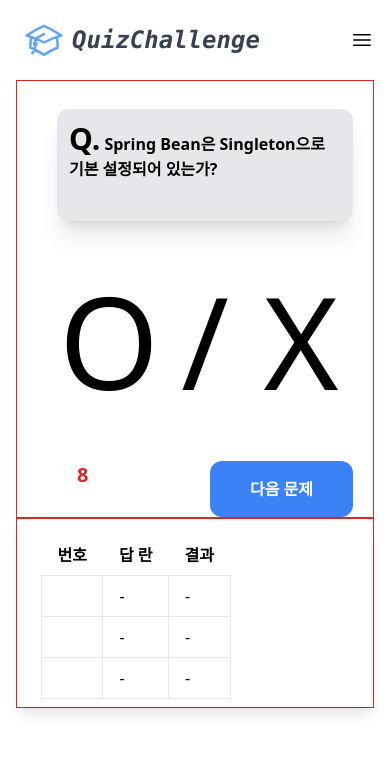
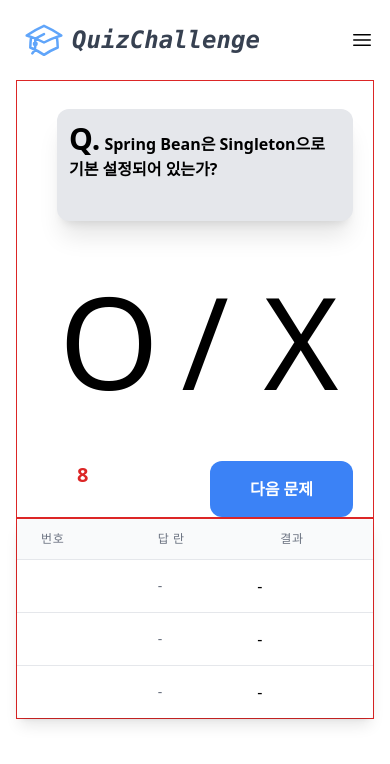
Before and after one commit to 0320kangk/quiz_challenge_front, a Vue app: page /test in a window 390 px wide. Both pictures are taken after a click on the button "게임 시작". Shown: the top 764 px of the page. Built offline with nearby package versions, Linux system fonts and the light colour scheme.

Commit message:
반응형 테이블 작성

```diff
--- a/src/components/views/Test.vue
+++ b/src/components/views/Test.vue
@@ -93,28 +93,48 @@
       <!-- 답안 표 -->
       <div
         v-if="gameStarted"
-        class="col-span-12 sm:col-span-3 border border-red-600"
+        class="col-span-12 sm:col-span-3 border border-red-600 flex flex-col justify-center"
       >
-        <div class="max-w-sm rounded overflow-hidden shadow-lg">
-          <div class="overflow-x-auto px-6 pt-4 pb-2">
+        <div class="max-w-full rounded overflow-hidden shadow-lg">
+          <div class="overflow-x-auto">
             <!-- 문제 결과 표 -->
-            <table class="text-left">
-              <thead class="whitespace-nowrap">
+            <table class="min-w-full divide-y divide-gray-200">
+              <thead class="bg-gray-50">
                 <tr>
-                  <th class="px-4 py-2">번호</th>
-                  <th class="px-4 py-2">답 란</th>
-                  <th class="px-4 py-2">결과</th>
+                  <th
+                    scope="col"
+                    class="px-6 py-3 text-left text-xs font-medium text-gray-500 uppercase tracking-wider"
+                  >
+                    번호
+                  </th>
+                  <th
+                    scope="col"
+                    class="px-6 py-3 text-left text-xs font-medium text-gray-500 uppercase tracking-wider"
+                  >
+                    답 란
+                  </th>
+                  <th
+                    scope="col"
+                    class="px-6 py-3 text-left text-xs font-medium text-gray-500 uppercase tracking-wider"
+                  >
+                    결과
+                  </th>
                 </tr>
               </thead>
-              <tbody>
+              <tbody class="bg-white divide-y divide-gray-200">
                 <tr v-for="(answer, i) in quizQuestions" :key="i">
-                  <td class="border px-4 py-2">{{ answer.questionNumber }}</td>
-                  <td class="border px-4 py-2">-</td>
+                  <td class="px-6 py-4 whitespace-nowrap text-sm text-gray-500">
+                    {{ answer.questionNumber }}
+                  </td>
+                  <td class="px-6 py-4 whitespace-nowrap text-sm text-gray-500">
+                    -
+                  </td>
                   <td
-                    class="border px-4 py-2"
                     :class="{
-                      'text-green-500': answer.isCorrect,
-                      'text-red-500': answer.isCorrect === false,
+                      'px-6 py-4 whitespace-nowrap text-sm text-green-500':
+                        answer.isCorrect,
+                      'px-6 py-4 whitespace-nowrap text-sm text-red-500':
+                        answer.isCorrect === false,
                     }"
                   >
                     -
```
